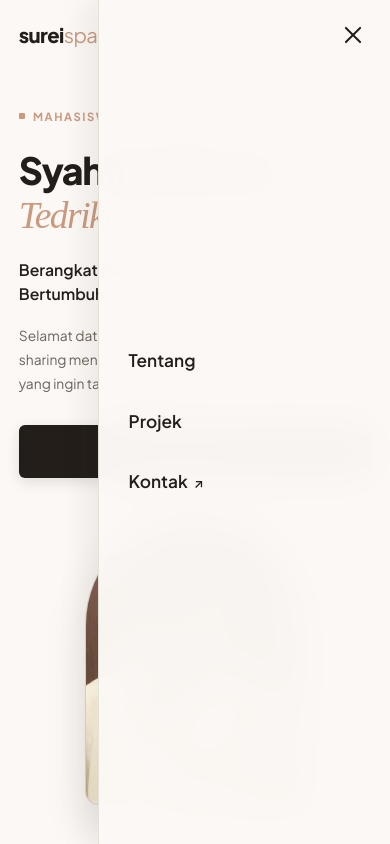
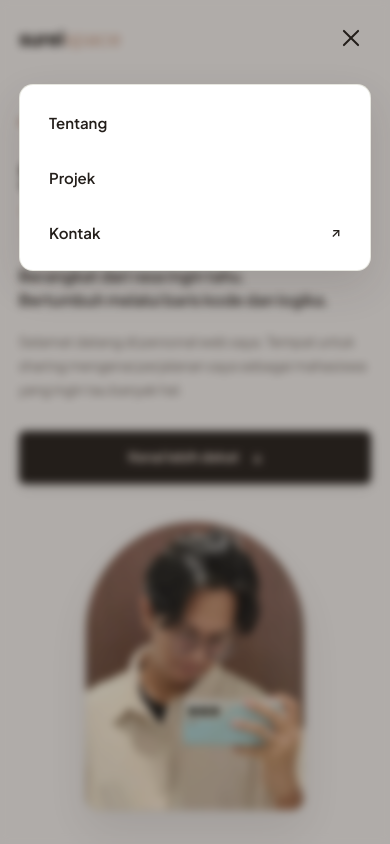
Before and after one commit to syhfq211/my-porto, a plain HTML site: page index.html in a window 390 px wide. Both pictures are taken after a click on the button "Menu navigasi". Shown: the top 844 px of the page. Drawn offline with Linux system fonts and the light colour scheme.

Commit message:
Redesign mobile navigation into a clean dropdown card with smooth backdrop

```diff
--- a/index.html
+++ b/index.html
@@ -19,8 +19,8 @@
       <button class="nav-toggle" id="navToggle" aria-label="Menu navigasi">
         <span></span>
         <span></span>
-        <span></span>
       </button>
+      <div class="nav-backdrop" id="navBackdrop"></div>
       <nav class="nav-links" id="navLinks">
         <a href="#tentang">Tentang</a>
         <a href="#projek">Projek</a>
--- a/script.js
+++ b/script.js
@@ -63,26 +63,34 @@ document.querySelectorAll('a[href^="#"]').forEach(anchor => {
 // Mobile Navigation Toggle
 const navToggle = document.getElementById('navToggle');
 const navLinks = document.getElementById('navLinks');
+const navBackdrop = document.getElementById('navBackdrop');
+
+function toggleMenu(show) {
+  const isOpen = show !== undefined ? show : !navLinks.classList.contains('active');
+  navToggle.classList.toggle('active', isOpen);
+  navLinks.classList.toggle('active', isOpen);
+  if (navBackdrop) navBackdrop.classList.toggle('active', isOpen);
+}
 
 if (navToggle && navLinks) {
-  navToggle.addEventListener('click', () => {
-    navToggle.classList.toggle('active');
-    navLinks.classList.toggle('active');
+  navToggle.addEventListener('click', (e) => {
+    e.stopPropagation();
+    toggleMenu();
   });
+
+  if (navBackdrop) {
+    navBackdrop.addEventListener('click', () => toggleMenu(false));
+  }
 
   // Close mobile menu when a nav link is clicked
   navLinks.querySelectorAll('a').forEach(link => {
-    link.addEventListener('click', () => {
-      navToggle.classList.remove('active');
-      navLinks.classList.remove('active');
-    });
+    link.addEventListener('click', () => toggleMenu(false));
   });
 
   // Close when clicking outside
   document.addEventListener('click', (e) => {
     if (!navToggle.contains(e.target) && !navLinks.contains(e.target)) {
-      navToggle.classList.remove('active');
-      navLinks.classList.remove('active');
+      toggleMenu(false);
     }
   });
 }
--- a/style.css
+++ b/style.css
@@ -132,8 +132,12 @@ body {
   cursor: pointer;
   padding: 0.5rem;
   flex-direction: column;
-  gap: 5px;
+  justify-content: center;
+  align-items: center;
+  gap: 6px;
   z-index: 101;
+  width: 40px;
+  height: 40px;
 }
 
 .nav-toggle span {
@@ -142,19 +146,19 @@ body {
   height: 2px;
   background-color: var(--text-dark);
   border-radius: 2px;
-  transition: transform var(--transition-normal), opacity var(--transition-normal);
+  transition: transform 0.3s var(--ease-out-expo), opacity 0.3s var(--ease-out-expo);
 }
 
 .nav-toggle.active span:nth-child(1) {
-  transform: translateY(7px) rotate(45deg);
+  transform: translateY(4px) rotate(45deg);
 }
 
 .nav-toggle.active span:nth-child(2) {
-  opacity: 0;
+  transform: translateY(-4px) rotate(-45deg);
 }
 
-.nav-toggle.active span:nth-child(3) {
-  transform: translateY(-7px) rotate(-45deg);
+.nav-backdrop {
+  display: none;
 }
 
 .nav-links {
@@ -793,33 +797,79 @@ body {
     display: flex;
   }
 
-  .nav-links {
+  /* Mobile Backdrop */
+  .nav-backdrop {
+    display: block;
     position: fixed;
     top: 0;
-    right: -100%;
-    width: 75%;
-    max-width: 300px;
+    left: 0;
+    width: 100vw;
     height: 100vh;
-    background: rgba(251, 248, 245, 0.98);
-    backdrop-filter: blur(20px);
-    -webkit-backdrop-filter: blur(20px);
+    background: rgba(39, 33, 30, 0.35);
+    backdrop-filter: blur(4px);
+    -webkit-backdrop-filter: blur(4px);
+    opacity: 0;
+    pointer-events: none;
+    transition: opacity 0.3s var(--ease-out-expo);
+    z-index: 98;
+  }
+
+  .nav-backdrop.active {
+    opacity: 1;
+    pointer-events: auto;
+  }
+
+  /* Mobile Dropdown Menu */
+  .nav-links {
+    position: absolute;
+    top: calc(100% + 8px);
+    left: 1.25rem;
+    right: 1.25rem;
+    width: auto;
+    max-width: none;
+    height: auto;
+    background: #fff;
+    border-radius: 14px;
+    border: 1px solid var(--border-light);
+    box-shadow: 0 16px 40px rgba(39, 33, 30, 0.12);
     flex-direction: column;
-    justify-content: center;
-    align-items: flex-start;
-    padding: 3rem 2rem;
-    gap: 2rem;
-    border-left: 1px solid var(--border-light);
-    box-shadow: -10px 0 30px rgba(39, 33, 30, 0.08);
-    transition: right var(--transition-normal);
+    justify-content: flex-start;
+    align-items: stretch;
+    padding: 0.8rem;
+    gap: 0.3rem;
+    opacity: 0;
+    transform: translateY(-12px);
+    pointer-events: none;
+    transition: opacity 0.25s var(--ease-out-expo), transform 0.25s var(--ease-out-expo);
+    z-index: 99;
   }
 
   .nav-links.active {
-    right: 0;
+    opacity: 1;
+    transform: translateY(0);
+    pointer-events: auto;
   }
 
   .nav-links a {
-    font-size: 1.15rem;
+    font-size: 1rem;
     font-weight: 600;
+    padding: 0.85rem 1.15rem;
+    border-radius: 8px;
+    color: var(--text-dark);
+    display: flex;
+    justify-content: space-between;
+    align-items: center;
+    transition: background-color var(--transition-fast), color var(--transition-fast);
+  }
+
+  .nav-links a:hover,
+  .nav-links a:active {
+    background-color: var(--c-cream-soft);
+    color: var(--accent);
+  }
+
+  .nav-links a::after {
+    display: none;
   }
 
   /* Hero Section */
```
